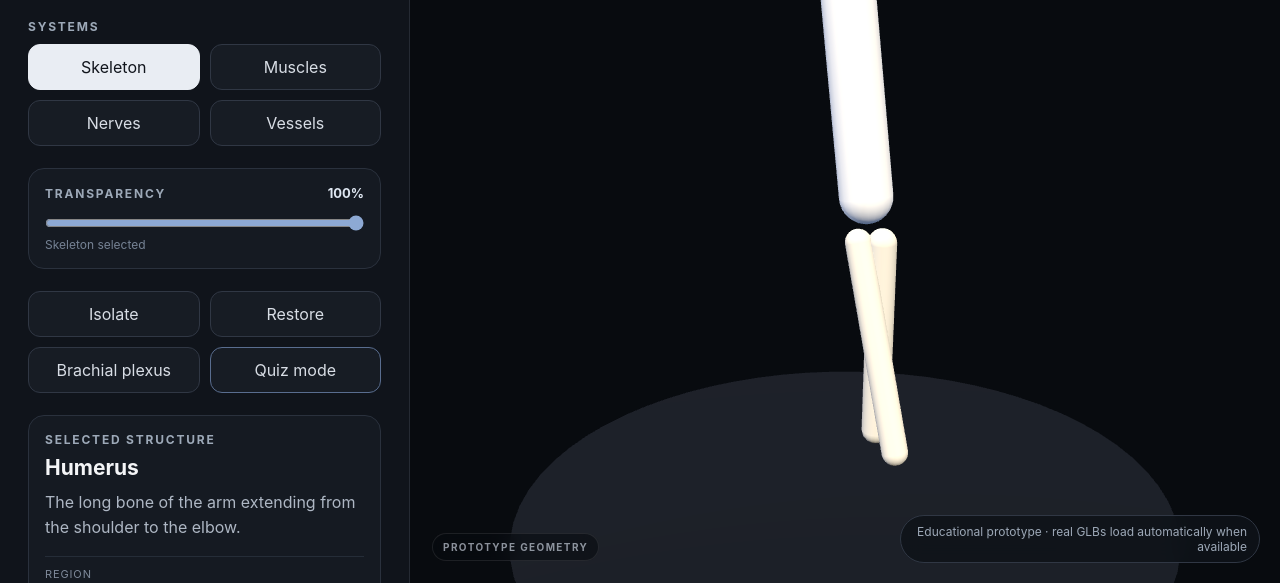
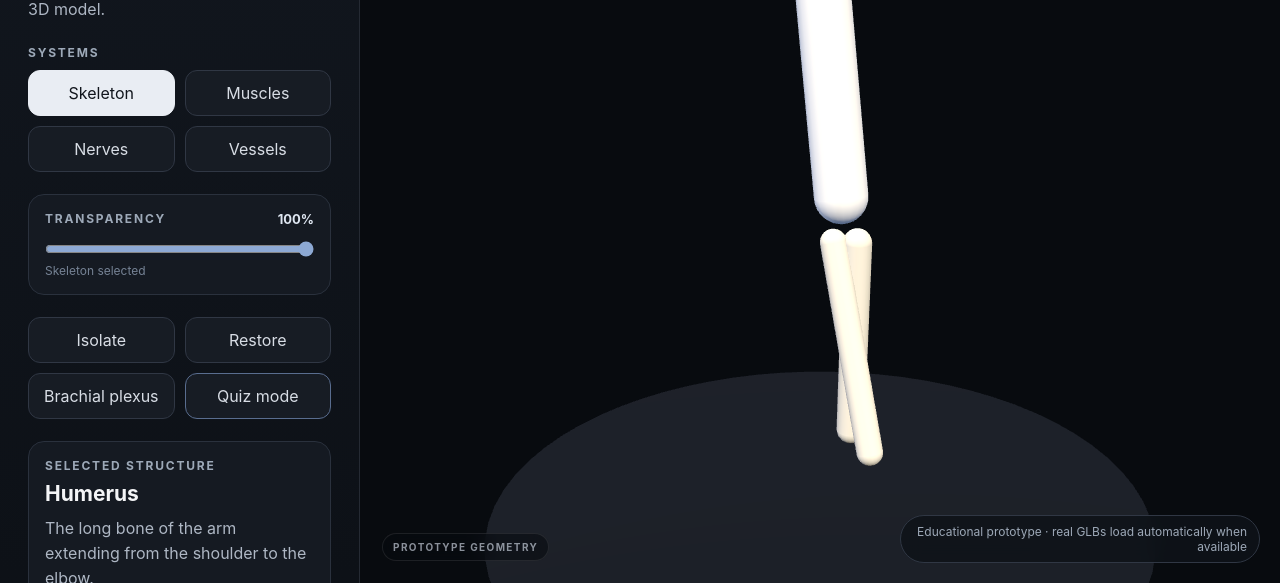
Before and after one commit to codewithPauline/Anatomica, a website built with Vite: page index.html in a window 1280 px wide. Shown: the part 217-800 px from the top of the page. Built offline with nearby package versions, Linux system fonts and the light colour scheme; animation ran at ten frames a second; files whose address does not match are found by name.

Commit message:
style: apply live viewer presentation polish

```diff
--- a/src/style.css
+++ b/src/style.css
@@ -16,7 +16,7 @@
 .shell {
   min-height: 100vh;
   display: grid;
-  grid-template-columns: minmax(320px, 410px) 1fr;
+  grid-template-columns: minmax(300px, 360px) 1fr;
   background: #0b0e13;
 }
 
@@ -26,7 +26,8 @@
   gap: 22px;
   padding: 32px 28px;
   border-right: 1px solid #252a33;
-  background: #10141b;
+  background: linear-gradient(180deg, rgba(18, 23, 31, 0.98), rgba(13, 17, 23, 0.98));
+  box-shadow: 18px 0 60px rgba(0, 0, 0, 0.18);
   overflow-y: auto;
   max-height: 100vh;
 }
@@ -151,8 +152,33 @@
 
 .hint { margin-top: auto; color: #747f8e; font-size: 12px; }
 
-.viewer-wrap { position: relative; min-width: 0; min-height: 700px; }
-#viewer { display: block; width: 100%; height: 100%; touch-action: none; }
+.viewer-wrap {
+  position: relative;
+  min-width: 0;
+  min-height: 700px;
+  overflow: hidden;
+  background:
+    radial-gradient(circle at 52% 42%, rgba(65, 91, 130, 0.16), transparent 34%),
+    linear-gradient(180deg, #0c1016 0%, #080b10 100%);
+}
+.viewer-wrap::before {
+  content: 'PROTOTYPE GEOMETRY';
+  position: absolute;
+  left: 22px;
+  bottom: 22px;
+  z-index: 2;
+  padding: 7px 10px;
+  border: 1px solid rgba(255,255,255,.09);
+  border-radius: 999px;
+  color: rgba(220,228,240,.62);
+  background: rgba(8,11,16,.58);
+  backdrop-filter: blur(10px);
+  font-size: 10px;
+  font-weight: 700;
+  letter-spacing: .14em;
+  pointer-events: none;
+}
+#viewer { display: block; width: 100%; height: 100%; touch-action: none; filter: saturate(.92) contrast(1.03); }
 
 .viewer-badge,
 .mode-badge {
@@ -164,10 +190,14 @@
   backdrop-filter: blur(10px);
   font-size: 12px;
 }
-.viewer-badge { right: 20px; bottom: 20px; color: #9da8b7; }
+.viewer-badge { right: 20px; bottom: 20px; color: #9da8b7; max-width: 360px; text-align: right; }
 .mode-badge { left: 20px; top: 20px; color: #f4dda0; border-color: #675728; }
 
 [hidden] { display: none !important; }
+
+@media (min-width: 1100px) {
+  .viewer-wrap { min-height: 760px; }
+}
 
 @media (max-width: 900px) {
   .shell { grid-template-columns: 1fr; }
```
